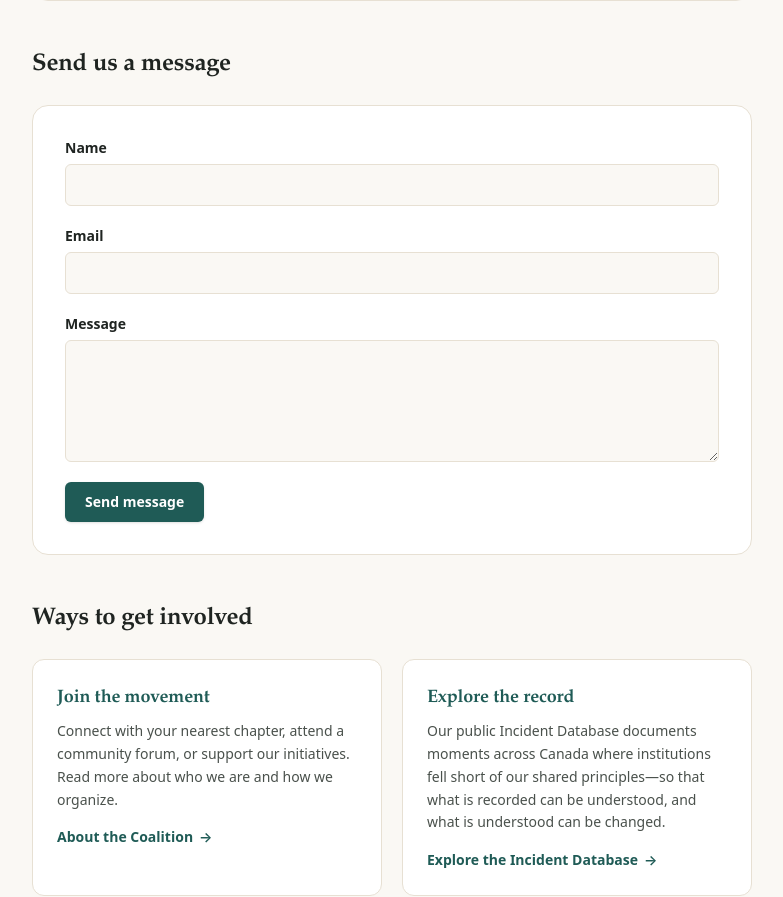
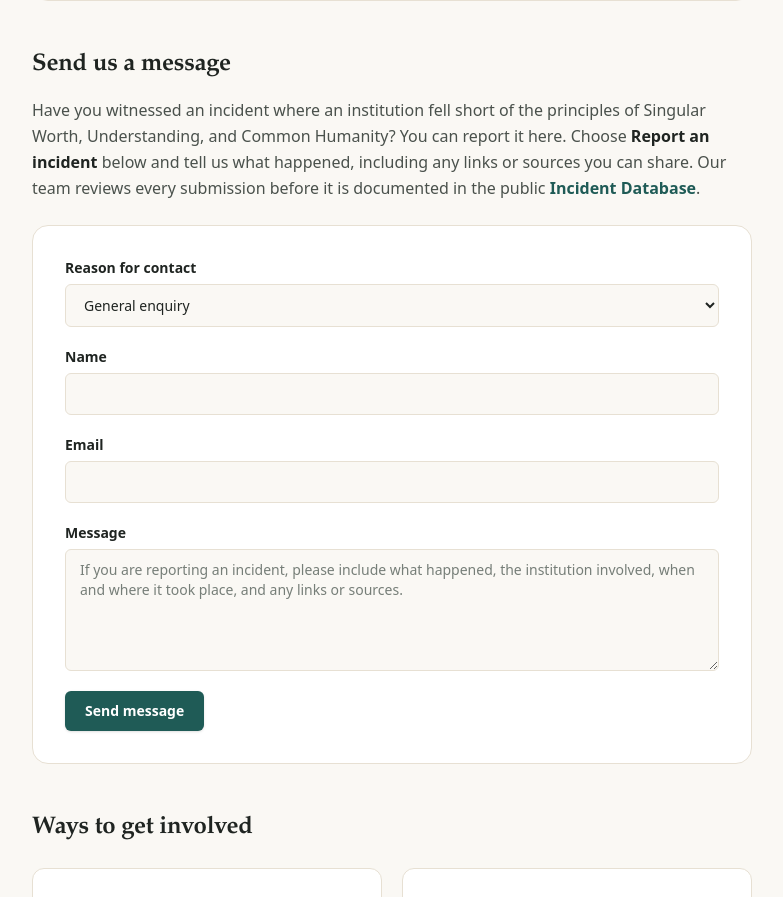
Before and after one commit to common-humanity-coalition/website, an Astro site: page /contact in a window 1280 px wide. Shown: the part 959-1856 px from the top of the page, without its empty margins (248-1031 px from the left). Built offline with nearby package versions, Linux system fonts and the light colour scheme; Astro itself is replaced by a stand-in of ours.

Commit message:
Invite incident reports on the contact page (reason dropdown + guidance)

```diff
--- a/src/pages/contact.astro
+++ b/src/pages/contact.astro
@@ -49,6 +49,19 @@ import contactBanner from '../assets/contact-wash.png';
 
     <section aria-labelledby="form-h" class="mt-12">
       <h2 id="form-h" class="font-display text-2xl font-semibold text-ink">Send us a message</h2>
+      <p class="mt-4 text-base leading-relaxed text-ink-soft">
+        Have you witnessed an incident where an institution fell short of the principles of
+        Singular Worth, Understanding, and Common Humanity? You can report it here. Choose
+        <span class="font-semibold text-ink">Report an incident</span> below and tell us what
+        happened, including any links or sources you can share. Our team reviews every
+        submission before it is documented in the public
+        <a
+          href={INCIDENT_DB_URL}
+          target="_blank"
+          rel="noopener"
+          class="font-semibold text-accent no-underline hover:text-accent-hover"
+        >Incident Database</a>.
+      </p>
       <div class="mt-6 rounded-2xl border border-line bg-surface p-6 sm:p-8">
         <form
           id="contact-form"
@@ -56,6 +69,19 @@ import contactBanner from '../assets/contact-wash.png';
           method="POST"
           class="grid gap-5"
         >
+          <div class="grid gap-1.5">
+            <label for="cf-subject" class="text-sm font-semibold text-ink">Reason for contact</label>
+            <select
+              id="cf-subject"
+              name="subject"
+              class="rounded-md border border-line bg-paper px-3.5 py-2.5 text-sm text-ink transition-colors hover:border-accent-ring focus:border-accent-ring"
+            >
+              <option value="General enquiry">General enquiry</option>
+              <option value="Report an incident">Report an incident</option>
+              <option value="Get involved">Get involved</option>
+            </select>
+          </div>
+
           <div class="grid gap-1.5">
             <label for="cf-name" class="text-sm font-semibold text-ink">Name</label>
             <input
@@ -88,6 +114,7 @@ import contactBanner from '../assets/contact-wash.png';
               required
               rows="5"
               autocomplete="off"
+              placeholder="If you are reporting an incident, please include what happened, the institution involved, when and where it took place, and any links or sources."
               class="resize-y rounded-md border border-line bg-paper px-3.5 py-2.5 text-sm text-ink placeholder:text-ink-faint transition-colors hover:border-accent-ring focus:border-accent-ring"
             ></textarea>
           </div>
```
